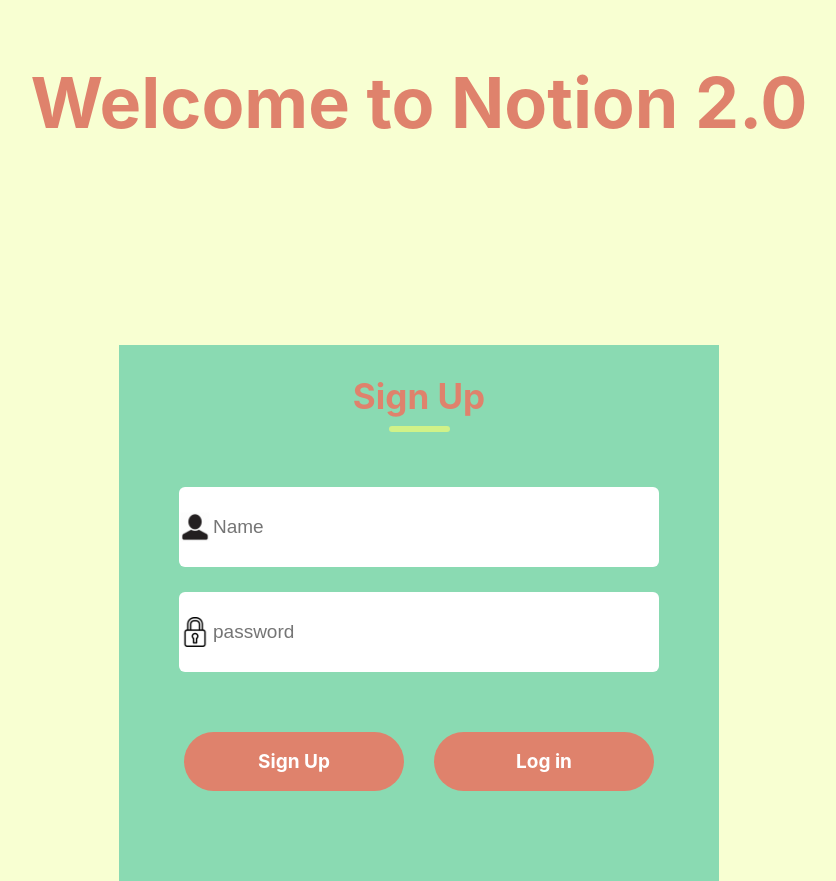
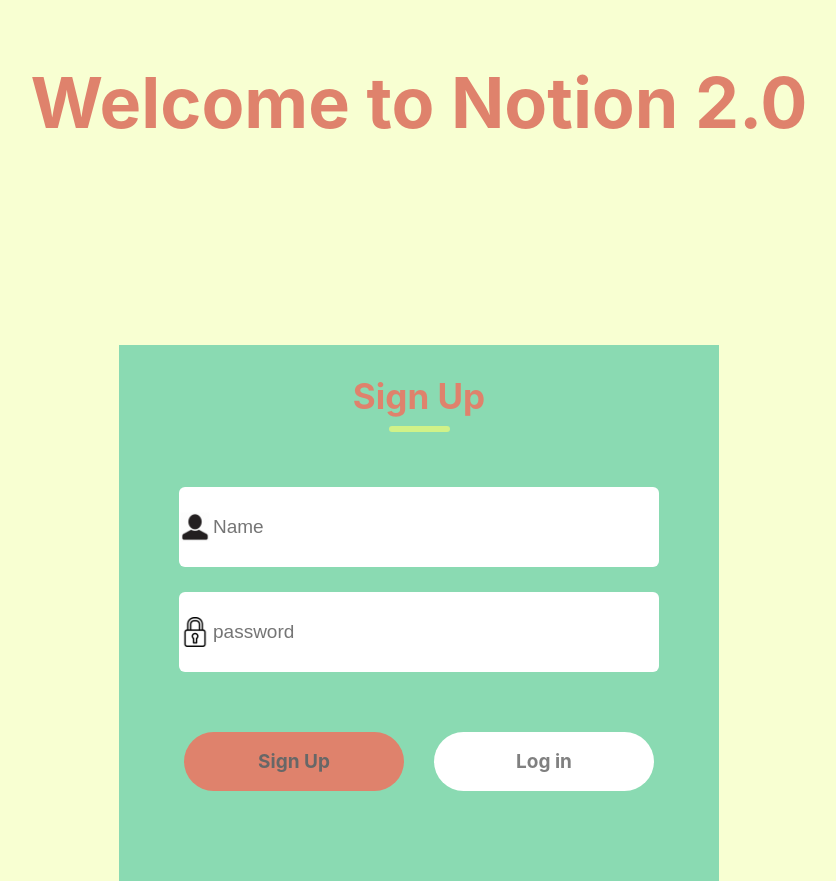
Before and after one commit to ShawnZhu03/Notion2.0, a React (Create React App) app in the folder client/: page / in a window 1280 px wide. Shown: the whole page, without its empty margins (221-1057 px from the left). Built offline with nearby package versions, Linux system fonts and the light colour scheme.

Commit message:
Need Backend code for login/sign up

```diff
--- a/client/src/logInReg/LoginReg.css
+++ b/client/src/logInReg/LoginReg.css
@@ -77,12 +77,17 @@
     align-items: center;
     width: 220px;
     height: 59px;
-    color: white;
-    background: #DF826C;
+    color: grey;
+    background: white;
     border-radius: 50px;
     font-size: 19px;
     font-weight: 700;
     cursor: pointer;
+}
+
+.gray {
+    background: #DF826C;
+    color: #676767;
 }
 
 .welcome-header {
--- a/client/src/logInReg/LoginReg.jsx
+++ b/client/src/logInReg/LoginReg.jsx
@@ -1,4 +1,4 @@
-import React from 'react'
+import React, { useState } from 'react';
 import './LoginReg.css'
 
 import UserIcon from '../components/Assets/UserIcon.png'
@@ -6,6 +6,29 @@ import PasswordIcon from '../components/Assets/PasswordIcon.png'
 
 
 const LoginReg = () => {
+
+    const[action,setAction] = useState("Sign Up");
+    const[username, setUsername] = useState('');
+    const[password, setPassword] = useState('');
+
+    //synchronize input fields with component state
+    const handleUserN = (event) => {
+        setUsername(event.target.value);
+    }
+
+    //synchronize input fields with component state
+    const handlePassW = (event) => {
+        setPassword(Event.target.value);
+    }
+
+    const handleSubmit = (event) => {
+        event.preventDefault();
+        if (action== "Sign Up") {
+            //logic for sign up, API calls to backend
+        } else {
+            //Logic for login, API calls to backend
+        }
+    }
     return (
         <>
             <div className = "welcome-header">
@@ -13,7 +36,7 @@ const LoginReg = () => {
             </div>
             <div className='container'>
                 <div className="header">
-                    <div className="text"> Sign Up</div>
+                    <div className="text">{action}</div>
                     <div className="underline"></div>
                 </div>
                 <div className="inputs">
@@ -27,8 +50,8 @@ const LoginReg = () => {
                     </div>
                 </div>
                 <div className="submit-container">
-                    <div className="submit"> Sign Up </div>
-                    <div className="submit" > Log in </div>
+                    <div className= {action == "Sign Up"?"submit gray":"submit"} onClick = {()=>{setAction("Sign Up")}}> Sign Up </div>
+                    <div className={action == "Login"?"submit gray":"submit"} onClick = {()=>{setAction("Login")}} > Log in </div>
                 </div>
             </div>
         </>
```
